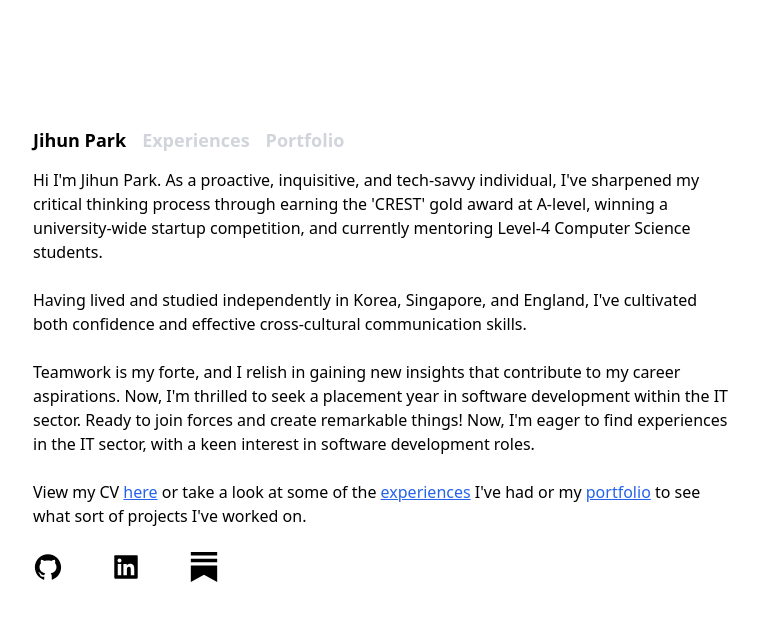
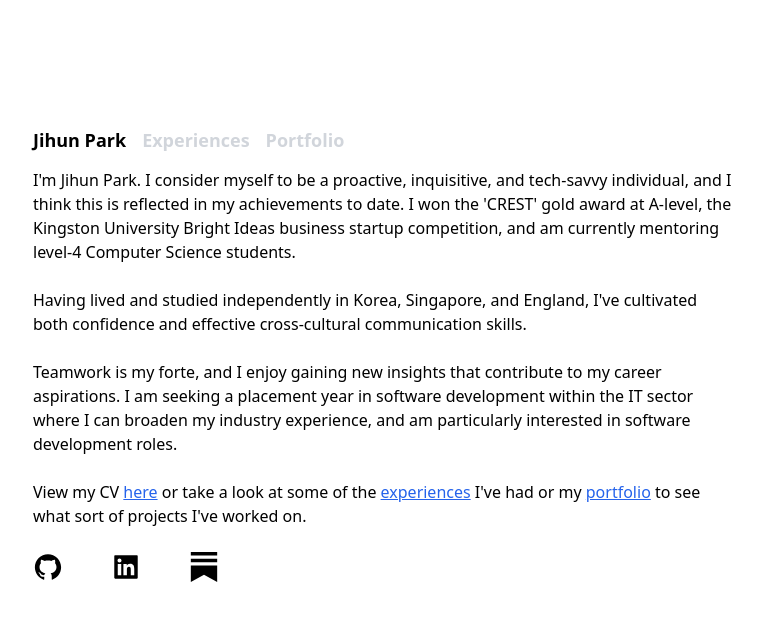
Before and after one commit to JihunPark0/portfolio-minimal, a React (Create React App) app: page / in a window 1280 px wide. Shown: the top 620 px of the page, without its empty margins (257-1019 px from the left). Built offline with nearby package versions, Linux system fonts and the light colour scheme.

Commit message:
Updated home profile section based on paul's comment

```diff
--- a/src/App.js
+++ b/src/App.js
@@ -45,6 +45,7 @@ function App() {
                   path="/experiences"
                   element={<Experiences experiences={experiences} />}
                 />
+                <Route path="/*" element={<Home />} />
               </Routes>
             </Navbar>
           </div>
--- a/src/pages/Home.js
+++ b/src/pages/Home.js
@@ -8,11 +8,11 @@ export default function Home() {
     <>
       <div className=" mb-5">
         <p className=" text-black">
-          Hi I'm Jihun Park. As a proactive, inquisitive, and tech-savvy
-          individual, I've sharpened my critical thinking process through
-          earning the 'CREST' gold award at A-level, winning a university-wide
-          startup competition, and currently mentoring Level-4 Computer Science
-          students.
+          I'm Jihun Park. I consider myself to be a proactive, inquisitive, and
+          tech-savvy individual, and I think this is reflected in my
+          achievements to date. I won the 'CREST' gold award at A-level, the
+          Kingston University Bright Ideas business startup competition, and am
+          currently mentoring level-4 Computer Science students.
           <br />
           <br />
           Having lived and studied independently in Korea, Singapore, and
@@ -20,12 +20,11 @@ export default function Home() {
           communication skills.
           <br />
           <br />
-          Teamwork is my forte, and I relish in gaining new insights that
-          contribute to my career aspirations. Now, I'm thrilled to seek a
-          placement year in software development within the IT sector. Ready to
-          join forces and create remarkable things! Now, I'm eager to find
-          experiences in the IT sector, with a keen interest in software
-          development roles.
+          Teamwork is my forte, and I enjoy gaining new insights that contribute
+          to my career aspirations. I am seeking a placement year in software
+          development within the IT sector where I can broaden my industry
+          experience, and am particularly interested in software development
+          roles.
           <br />
           <br />
           View my CV <ModalCV /> or take a look at some of the{" "}
--- a/src/pages/Portfolio.js
+++ b/src/pages/Portfolio.js
@@ -1,7 +1,7 @@
 import { useState } from "react";
 //importing img assets
 import recipeApp from "../assets/recipeApp.png";
-
+import nebula from "../assets/nebula.png";
 export default function Portfolio() {
   return (
     <>
@@ -20,14 +20,46 @@ export default function Portfolio() {
             <br />
             <br />
             <a
-              onClick={() => window.open("")}
+              onClick={() =>
+                window.open(
+                  "https://kunet.uk/k2115030/RecipeApp/controller/customer/recipeApp_customer.php"
+                )
+              }
               className="underline text-blue-900 hover:cursor-pointer"
             >
               See demo
             </a>
           </p>
         </div>
-        <div className="h-[400px] min-w-[320px] shadow-2xl"></div>
+        <div className="h-[400px] w-[320px] shadow-2xl p-3 rounded-2xl">
+          <p className=" mb-2 font-medium">
+            Web app: Grade tracker for students
+          </p>
+
+          <img
+            src={nebula}
+            className="h-[160px] w-[100%] shadow-inner mx-auto mb-2"
+          />
+          <p className=" text-sm">
+            A Applicaiton that helps student to predict what grades they need
+            based on their current grade in order to achieve a 2:2 or 2:1. The
+            application was also capable of storing the calculated grade to
+            produce a chart that students with an account, can track their
+            grades.
+            <br />
+            <a
+              onClick={() =>
+                window.open("https://kunet.uk/k2115030/PE2GradeCalculator_v4")
+              }
+              className="underline text-blue-900 hover:cursor-pointer"
+            >
+              See demo
+            </a>
+          </p>
+        </div>
+        <div className="h-[400px] min-w-[320px] shadow-2xl p-3 rounded-2xl flex justify-center items-center">
+          <p className=" mb-2 font-medium text-xl">More coming soon</p>
+        </div>
       </div>
     </>
   );
```
Also changed, not shown: src/assets/nebula.png (added).
